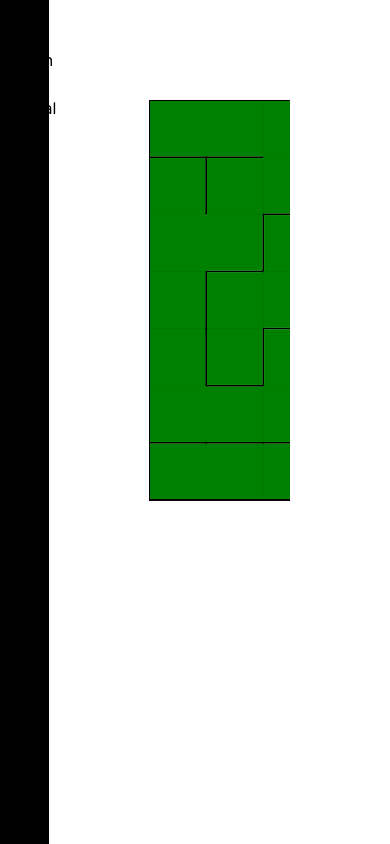
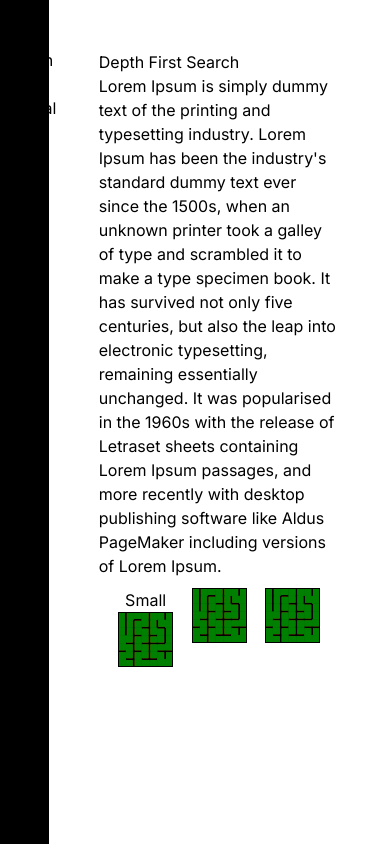
Before and after one commit to NoxSensei/Maze-Algorithms, a Next.js app: page /algorithms/depth-first-search in a window 390 px wide. Built offline with nearby package versions, Linux system fonts and the light colour scheme.

Commit message:
feat: make grid size responsive

```diff
--- a/src/app/algorithms/depth-first-search/page.tsx
+++ b/src/app/algorithms/depth-first-search/page.tsx
@@ -26,45 +26,42 @@ export default function DepthFirstSearchAlgorithmPage() {
             return;
         }
 
+        const canvasWidth = divRef.current.offsetWidth
         setCanvasSize({
-            width: divRef.current.offsetWidth,
-            height: divRef.current.offsetHeight
+            width: canvasWidth,
+            height: canvasWidth
         })
     }, []);
 
     useEffect(
         () => {
             const grid = new DepthFirstSearchAlgorithm().run(rowsCount, columnsCount);
-            drawGeneratedNodesLayer(grid);
+            drawGeneratedNodesLayer(canvasSize.width, canvasSize.height, grid);
         },
-        []
+        [canvasSize]
     );
 
-    function drawGridLayer() {
-        const width = 400;
-        const height = 400;
-
-        const spaceX = width / rowsCount;
-        const spaceY = width / columnsCount;
+    function drawGridLayer(canvasWidth: number, canvasHeight: number) {
+        const spaceX = canvasWidth / rowsCount;
+        const spaceY = canvasHeight / columnsCount;
 
         const lines = [];
         for (let i = 0; i < rowsCount + 1; i++) {
-            lines.push(<Line points={[0, i * spaceY, width, i * spaceY]} stroke="black" strokeWidth={gridStroke}/>)
+            lines.push(<Line points={[0, i * spaceY, canvasWidth, i * spaceY]} stroke="black"
+                             strokeWidth={gridStroke}/>)
         }
 
         for (let i = 0; i < columnsCount + 1; i++) {
-            lines.push(<Line points={[i * spaceX, 0, i * spaceX, height]} stroke="black" strokeWidth={gridStroke}/>)
+            lines.push(<Line points={[i * spaceX, 0, i * spaceX, canvasHeight]} stroke="black"
+                             strokeWidth={gridStroke}/>)
         }
 
         return <Layer>{lines}</Layer>
     }
 
-    function drawGeneratedNodesLayer(grid: MazeNode[][]) {
-        const width = 400;
-        const height = 400;
-
-        const spaceX = width / rowsCount;
-        const spaceY = height / columnsCount;
+    function drawGeneratedNodesLayer(canvasWidth: number, canvasHeight: number, grid: MazeNode[][]) {
+        const spaceX = canvasWidth / rowsCount;
+        const spaceY = canvasHeight / columnsCount;
 
         const gridStrokeOffset = gridStroke * 0.5;
 
@@ -102,18 +99,26 @@ export default function DepthFirstSearchAlgorithmPage() {
     }
 
     return (
-        <div ref={divRef}
+        <div
             style={{
-                 display: 'flex',
-                 justifyContent: "center",
-                 alignItems: 'center',
-                 textAlign: 'center',
-                 height: "calc(100% - 200px)",
-                 margin: '100px'
+                padding: '50px',
+                color: "black",
             }}>
+            <h1>Depth First Search</h1>
+            <span>
+                Lorem Ipsum is simply dummy text of the printing and typesetting industry. Lorem Ipsum has been the industry's standard dummy text ever since the 1500s, when an unknown printer took a galley of type and scrambled it to make a type specimen book. It has survived not only five centuries, but also the leap into electronic typesetting, remaining essentially unchanged. It was popularised in the 1960s with the release of Letraset sheets containing Lorem Ipsum passages, and more recently with desktop publishing software like Aldus PageMaker including versions of Lorem Ipsum.
+            </span>
+            <div className="grid grid-cols-3" style={{padding: '10px'}}>
+                <div className="flex justify-center flex-col">
+                    <span className="flex justify-center">Small</span>
+                    <div className="flex justify-center">
+                        <div ref={divRef} className="w-3/4">
                             <Stage width={canvasSize.width} height={canvasSize.height}>
+                                <Layer>
+                                    <Rect fill="red" x={0} y={0} width={10000} height={10000}></Rect>
+                                </Layer>
                                 {
-                    drawGridLayer()
+                                    drawGridLayer(canvasSize.width, canvasSize.height)
                                 }
                                 <Layer>
                                     {nodes}
@@ -123,5 +128,45 @@ export default function DepthFirstSearchAlgorithmPage() {
                                 </Layer>
                             </Stage>
                         </div>
+                    </div>
+                </div>
+                <div className="flex justify-center">
+                    <div ref={divRef} className="w-3/4">
+                        <Stage width={canvasSize.width} height={canvasSize.height}>
+                            <Layer>
+                                <Rect fill="red" x={0} y={0} width={10000} height={10000}></Rect>
+                            </Layer>
+                            {
+                                drawGridLayer(canvasSize.width, canvasSize.height)
+                            }
+                            <Layer>
+                                {nodes}
+                            </Layer>
+                            <Layer>
+                                {nodes}
+                            </Layer>
+                        </Stage>
+                    </div>
+                </div>
+                <div className="flex justify-center">
+                    <div ref={divRef} className="w-3/4">
+                        <Stage width={canvasSize.width} height={canvasSize.height}>
+                            <Layer>
+                                <Rect fill="red" x={0} y={0} width={10000} height={10000}></Rect>
+                            </Layer>
+                            {
+                                drawGridLayer(canvasSize.width, canvasSize.height)
+                            }
+                            <Layer>
+                                {nodes}
+                            </Layer>
+                            <Layer>
+                                {nodes}
+                            </Layer>
+                        </Stage>
+                    </div>
+                </div>
+            </div>
+        </div>
     );
 }
```
Lines whose indentation alone changed are shown as unchanged.
